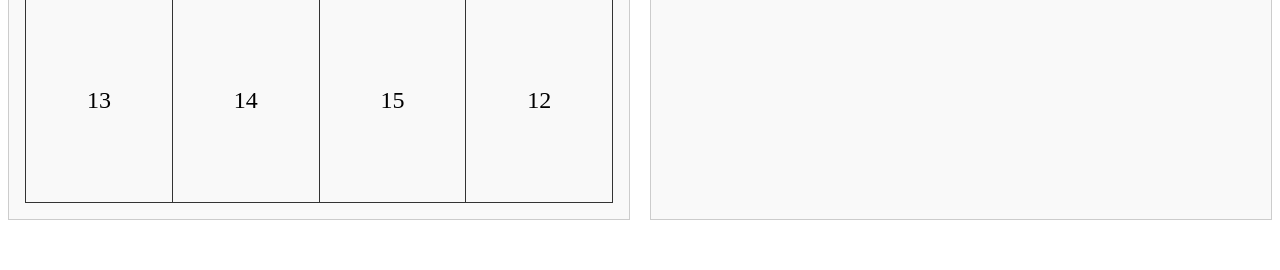
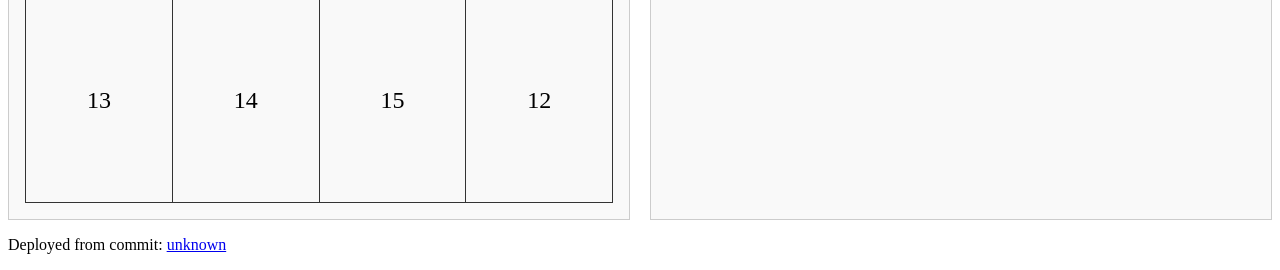
Before and after one commit to PrimeTimeTran/ai_search_agents, a Flask app: page / in a window 1280 px wide. Shown: the part 832-1102 px from the top of the page. Before the commit the page ends 1052 px from the top, so only its background shows below. Run offline with Flask 3, Linux system fonts and the light colour scheme.

Commit message:
WIP: Add CI/CD

```diff
--- a/app.py
+++ b/app.py
@@ -8,6 +8,13 @@ app.secret_key = "secret"
 app.register_blueprint(puzzle_bp)
 app.register_blueprint(maze_bp)
 
+@app.context_processor
+def inject_commit_info():
+    return {
+        "commit_sha": os.getenv("COMMIT_SHA", "unknown"),
+        "commit_url": os.getenv("COMMIT_URL", "#")
+    }
+
 if __name__ == "__main__":
     port = int(os.environ.get('PORT', 8080))
     app.run(host='0.0.0.0', port=port)
--- a/templates/index.html
+++ b/templates/index.html
@@ -15,6 +15,16 @@
     <h1>AI Games</h1>
     {% include 'partials/tab-buttons.html' %} {% include
     'partials/game-tabs.html' %}
+    <footer>
+      <p>
+        Deployed from commit:
+        <a
+          href="{{ commit_url }}"
+          target="_blank"
+          >{{ commit_sha }}</a
+        >
+      </p>
+    </footer>
     <script>
       function showTab(tab) {
         document.getElementById('puzzle-tab').style.display = 'none'
```
Also changed, not shown: .github/workflows/build.yaml (added), 2 other files.
